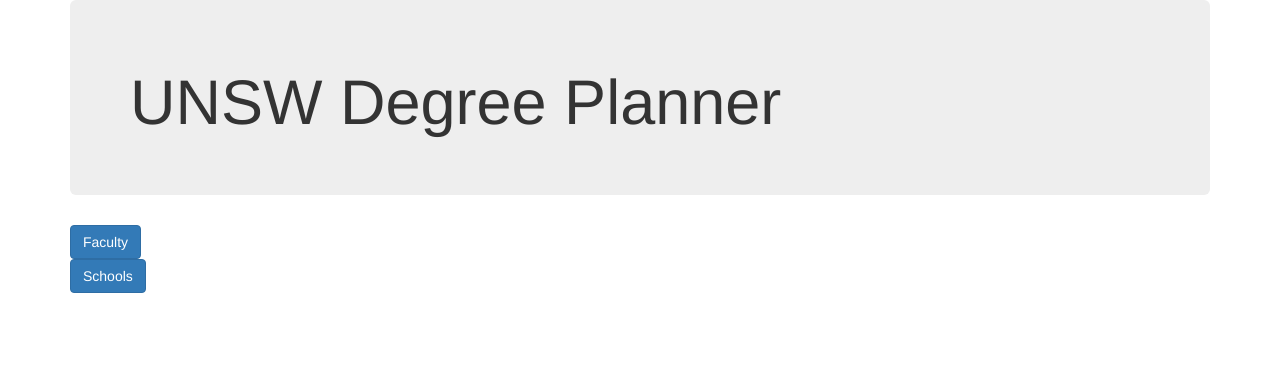
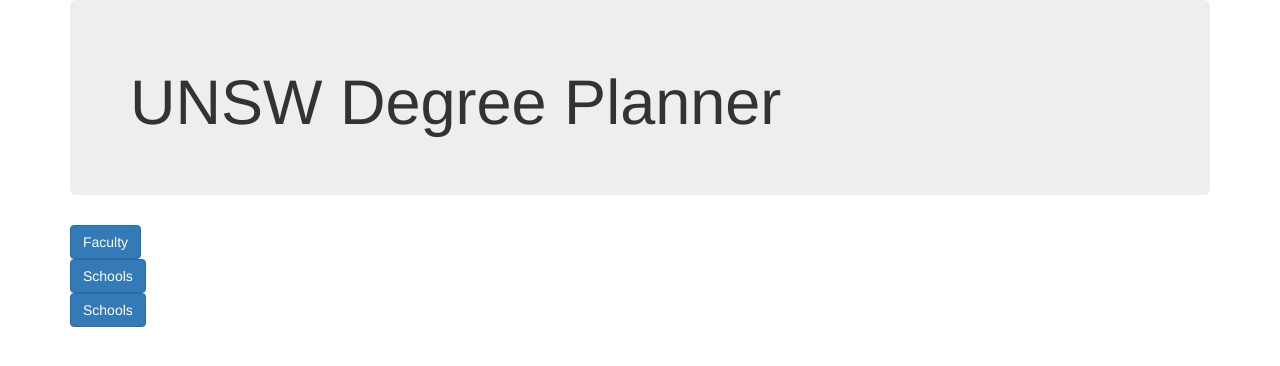
Before and after one commit to rahilagrawal-university-assignments/degree_planner_website, a Python web app: template templates/index.html in a window 1280 px wide. Shown: the top 366 px of the page. Run offline with Jinja, Linux system fonts and the light colour scheme; the template is opened without the code that fills it, so the values that code supplies are empty; some libraries are stand-ins or nearby versions.

Commit message:
Added Form

```diff
--- a/templates/index.html
+++ b/templates/index.html
@@ -12,24 +12,13 @@
     <title>Document</title>
 </head>
 <body>
-
-    <script>
-        $(function(){
-
-        $(".dropdown-menu li a").click(function(){
-
-          $(".btn:first-child").text($(this).text());
-           $(".btn:first-child").val($(this).text());
-        });
-
-      });
-      </script>
-
     <div class="container">
         <div class="jumbotron jumbotron-fluid">
         	<h1>UNSW Degree Planner</h1>
 
       </div>
+
+  <Form method="POST">
 
   <div class="dropdown">
     <button type="button" class="btn btn-primary dropdown-toggle" data-toggle="dropdown">
@@ -39,13 +28,13 @@
     <div class="dropdown-menu">
 
     </div>
-    <select id="Faculty_List" class="dropdown-menu" onchange="getFaculty()">
-      <option id="Science" name="Faculty"><a class="dropdown-item" href="#">Science</a></li>
-      <option id="Engineering" name="Faculty"><a class="dropdown-item" href="#">Engineering</a></li>
-      <option id="Buisness" name="Faculty"><a class="dropdown-item" href="#">Buisness</a></li>
-      <option id="Law" name="Faculty"><a class="dropdown-item" href="#">Law</a></li>
-      <option id="Medicine" name="Faculty"><a class="dropdown-item" href="#">Medicine</a></li>
-      <option id="Art" name="Faculty"><a class="dropdown-item" href="#">Art</a></li>
+    <select id="Faculty_List" class="dropdown-menu" onchange="this.form.submit()">
+      <option id="Science" name="Faculty"><a class="dropdown-item" href="#">Science</a></option>
+      <option id="Engineering" name="Faculty"><a class="dropdown-item" href="#">Engineering</a></option>
+      <option id="Buisness" name="Faculty"><a class="dropdown-item" href="#">Buisness</a></option>
+      <option id="Law" name="Faculty"><a class="dropdown-item" href="#">Law</a></option>
+      <option id="Medicine" name="Faculty"><a class="dropdown-item" href="#">Medicine</a></option>
+      <option id="Art" name="Faculty"><a class="dropdown-item" href="#">Art</a></option>
       </select>
   </div>
 
@@ -53,16 +42,27 @@
       <button type="button" class="btn btn-primary dropdown-toggle" data-toggle="dropdown">
         Schools
       </button>
-      <div class="dropdown-menu">
+      <select id="School_List" class="dropdown-menu" onchange="">
+        <option id="COMPSCI" name="Schools"><a class="dropdown-item" href="#">Computer Science</a></option>
+        <option id="MECHENG" name="Schools"><a class="dropdown-item" href="#"> Mechanical Engineering</a></option>
+        <option id="ELECENG" name="Schools"><a class="dropdown-item" href="#"> Electrical Engineering</a></option>
+        <option id="LEBRONENG" name="Schools"><a class="dropdown-item" href="#"> Lebron Engineering</a></option>
+      </select>
+  </div>
 
-      </div>
-      <select id="School_List" class="dropdown-menu" onchange="getSchool()">
-        <option id="COMPSCI" name="Schools"><a class="dropdown-item" href="#">Computer Science</a></li>
-        <option id="MECHENG" name="Schools"><a class="dropdown-item" href="#"> Mechanical Engineering</a></li>
-        <option id="ELECENG" name="Schools"><a class="dropdown-item" href="#"> Electrical Engineering</a></li>
-        <option id="LEBRONENG" name="Schools"><a class="dropdown-item" href="#"> Lebron Engineering</a></li>
-        </ul>
-      </div>
+      <div class="dropdown">
+          <button type="button" class="btn btn-primary dropdown-toggle" data-toggle="dropdown">
+            Schools
+          </button>
+          <div class="dropdown-menu">
+
+          </div>
+          <select id="status" class="dropdown-menu" onchange="">
+            <option id="Current" name="Schools"><a class="dropdown-item" href="#">Current</a></option>
+            <option id="New" name="Schools"><a class="dropdown-item" href="#">Starting 2019</a></option>
+            </select>
+          </div>
+    </Form>
 
   <script>
     function getFaculty(){
```
